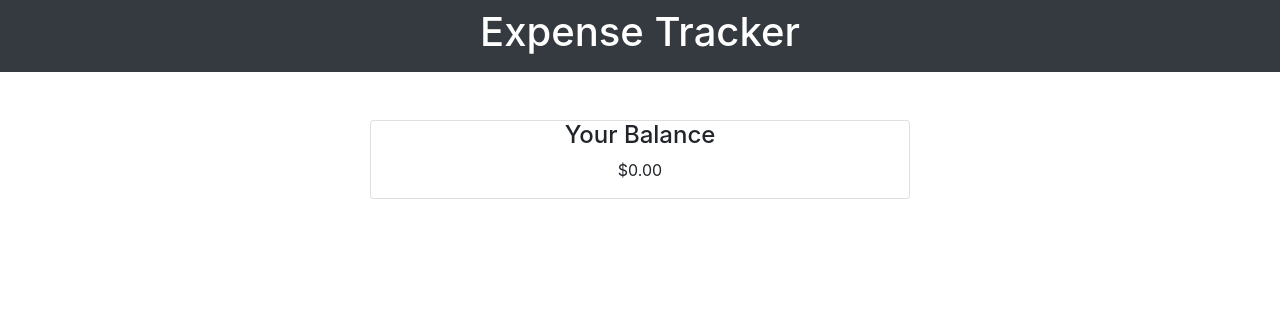
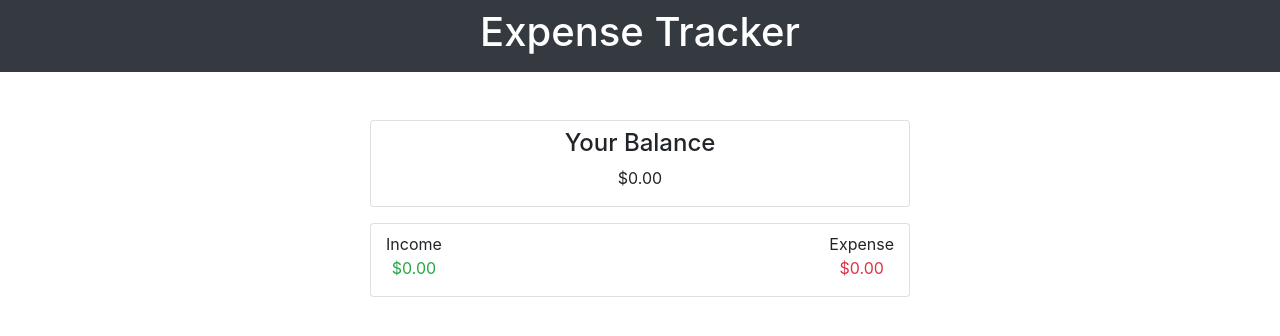
Before and after one commit to calvin-puram/task_list, a React (Create React App) app: page / in a window 1280 px wide. Shown: the top 336 px of the page. Built offline with nearby package versions, Linux system fonts and the light colour scheme.

Commit message:
created the statment component boilerplate and adjusted the balance components UI

```diff
--- a/src/App.js
+++ b/src/App.js
@@ -1,6 +1,7 @@
 import React from "react";
 import Header from "./components/Header";
 import Balance from "./components/Balance";
+import Statement from "./components/Statement";
 
 const App = () => {
   return (
@@ -10,6 +11,7 @@ const App = () => {
         <div className='row'>
           <div className='col-md-6 mx-auto'>
             <Balance />
+            <Statement />
           </div>
         </div>
       </div>
--- a/src/components/Balance.js
+++ b/src/components/Balance.js
@@ -3,8 +3,10 @@ import React from "react";
 const Balance = () => {
   return (
     <div className='card text-center mt-5'>
-      <h4>Your Balance</h4>
-      <p>$0.00</p>
+      <div className='pt-2'>
+        <h4>Your Balance</h4>
+        <p>$0.00</p>
+      </div>
     </div>
   );
 };
--- /dev/null
+++ b/src/components/Statement.js
@@ -0,0 +1,21 @@
+import React from "react";
+
+const Statement = () => {
+  return (
+    <div className='card mt-3 container'>
+      <div className='d-flex justify-content-between align-items-center'>
+        <div className='text-center pt-2'>
+          Income
+          <p className='text-success'>$0.00</p>
+        </div>
+
+        <div className='text-center pt-2'>
+          Expense
+          <p className='text-danger'>$0.00</p>
+        </div>
+      </div>
+    </div>
+  );
+};
+
+export default Statement;
```
